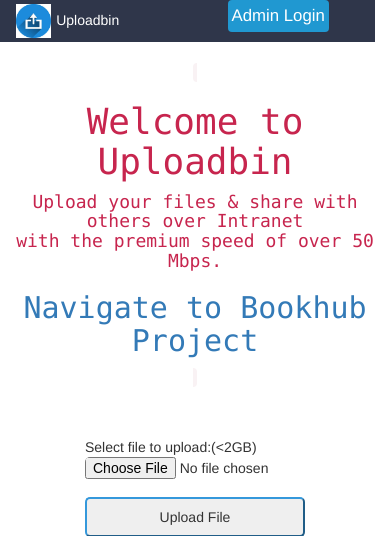
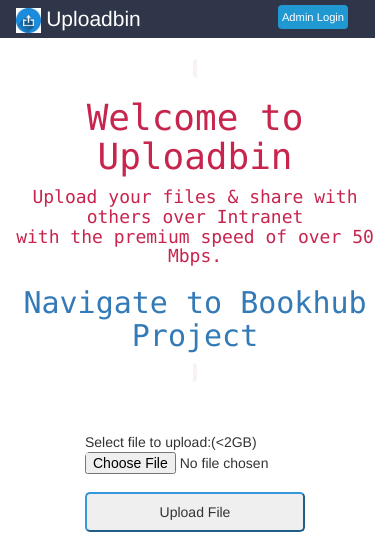
Before and after one commit to Anurag-545/uploadbin, a PHP site: page / in a window 390 px wide. Shown: the top 536 px of the page. Run offline with PHP 8.4, Linux system fonts and the light colour scheme.

Commit message:
responsive index

```diff
--- a/css/style.css
+++ b/css/style.css
@@ -15,7 +15,7 @@
 width: 14%;
 padding-right: 3%;
 z-index: 1;
-min-width: 40px;
+min-width: 30px;
 }
 #login-form{
 padding-left: 100px;
@@ -42,7 +42,12 @@
     padding: 4px;
     margin: 0px;
 }
-
+#btndiv{
+	float: right;
+	padding-top: 4%;
+	padding-bottom: 3%;
+	padding-right: 9%;
+}
 #righ
 {
 	text-align: right;
@@ -84,3 +89,28 @@
 #fetch li
 li { color: blue; }
 li:nth-child(odd) { color: green; }
+
+
+@media only screen and (max-width: 767px) {
+#logo{
+	font-size: 2em;
+}
+#button{
+	font-size: 1em;
+}
+}
+@media only screen and (min-width: 767px) {
+#logo{
+	font-size: 2.6em;
+}
+
+}
+@media only screen and (max-width: 480px) {
+#logo{
+	font-size: 1.5em;
+}
+#button{
+	font-size: 0.8em;
+}
+
+}
--- a/header.php
+++ b/header.php
@@ -16,7 +16,7 @@
       <img src="images/logo.png" id="logoimg"/><a href="index.php">Uploadbin</a>
      </div>
      <div class="col-lg-6 col-md-6 col-sm-6 col-xs-5">
-          <div class="btn-group" role="group" aria-label="...">
+          <div class="btn-group" role="group" aria-label="..." id="btndiv">
            <a href="admin/index.php">
   	         <button type="button" class="btn btn-default" id="button">Admin Login</button>
            </a>
```
